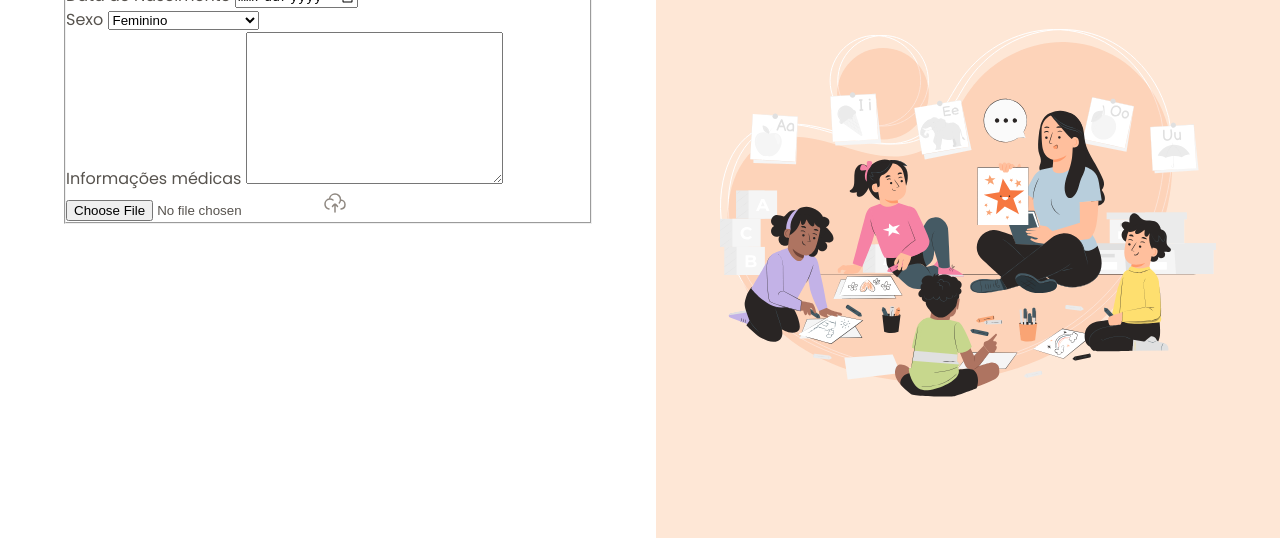
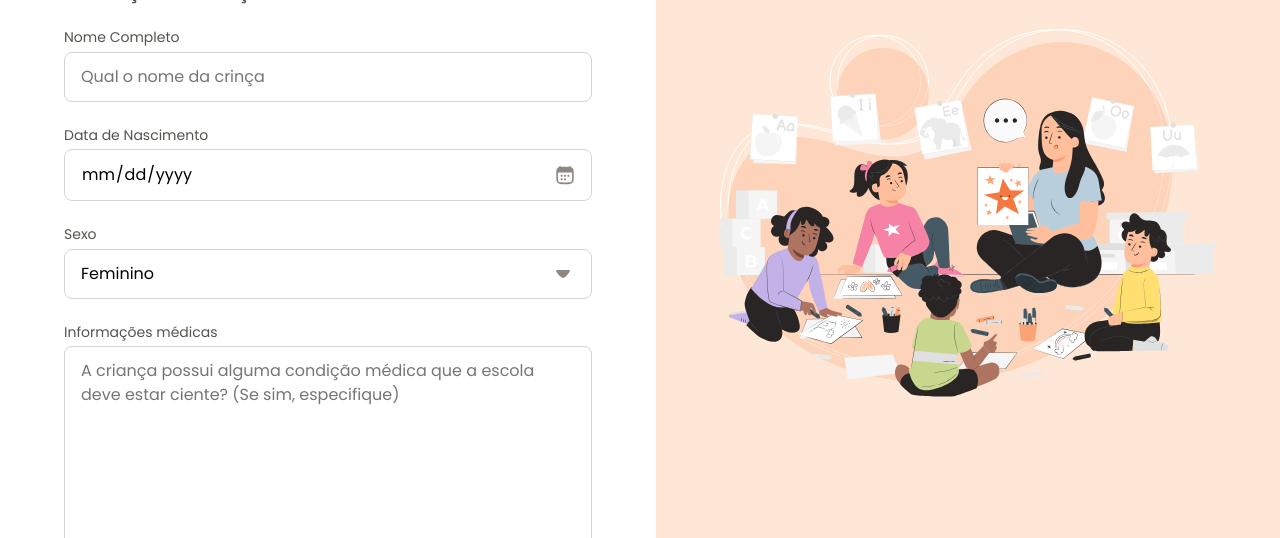
Before and after one commit to PeedroHenriqueCN/projeto-formularios, a plain HTML site: page index.html in a window 1280 px wide. Shown: the part 262-800 px from the top of the page. Drawn offline with Linux system fonts and the light colour scheme.

Commit message:
Configurando os inputs de data e select

```diff
--- /dev/null
+++ b/styles/fields/index.css
@@ -0,0 +1,53 @@
+input, textarea, select{
+  appearance: none;
+  width: 100%;
+  border-radius: .5rem;
+  border: 1px solid var(--stroke-default);
+
+  padding: .75rem 1rem;
+
+  font: var(--text);
+}
+
+label{
+  font: var(--text-sm);
+  color: var(text-secondary);
+
+  display: block;
+  margin-bottom: .25rem;
+}
+
+
+input:focus,
+select:focus,
+textarea:focus{
+  outline: .25rem solid var(--surface-secondary);
+  border: .125rem solid var(--stroke-highlight);
+  outline-offset: .1px;
+}
+
+input[type="date"]{
+  position: relative;
+
+  &::-webkit-calendar-picker-indicator{
+    opacity: 0;
+  }
+
+  &::before{
+    content: "";
+    position: absolute;
+    background: url(../../assets/icons/calendar-03.svg)
+    center/contain;
+    right: 1rem;
+    width: 1.25rem;
+    height: 1.25rem;
+
+    top: 50%;
+    transform: translateY(-50%);
+  }
+}
+
+select{
+  background: url(../../assets/icons/arrow-down-01.svg)
+  no-repeat calc(100% - 1rem);
+}
--- /dev/null
+++ b/styles/forms.css
@@ -0,0 +1,17 @@
+@import url(fields/index.css);
+
+form{
+  margin-top: 3rem;
+}
+
+fieldset{
+  border: none;
+
+  display: grid;
+  gap: 1.5rem;
+}
+
+legend{
+  font: 600 1rem/1.25 var(--font-family);
+  margin-bottom: 1.5rem;
+}
--- a/styles/index.css
+++ b/styles/index.css
@@ -1,2 +1,3 @@
 @import url(global.css);
 @import url(layout.css);
+@import url(forms.css);
```
Also changed, not shown: index.html (+1 -2 lines).
